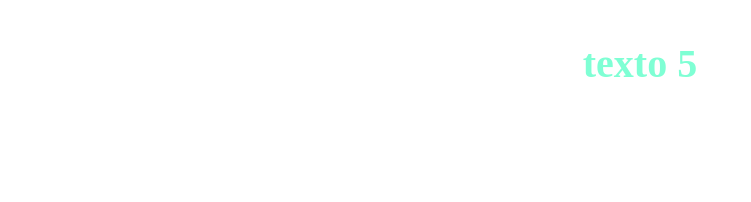
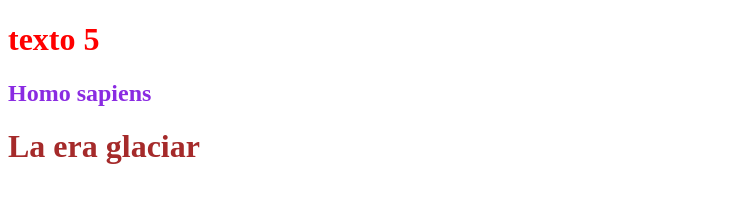
Before and after one commit to sakul972/lukass.github.io, a plain HTML site: page index.html in a window 1280 px wide. Shown: the whole page, without its empty margins (0-751 px from the left). Drawn offline with Linux system fonts and the light colour scheme.

Commit message:
Add files via upload
Signed-off-by: sakul072.github.io <lukruiz35@gmail.com>

```diff
--- a/index.html
+++ b/index.html
@@ -4,8 +4,22 @@
     <meta charset="UTF-8">
     <meta name="viewport" content="width=device-width, initial-scale=1.0">
     <title>Document</title>
+    <style>
+#titulo{
+color: red;
+}
+#subtitulo{
+color: blueviolet;
+}
+#titulo2{
+    color: brown;
+}
+
+    </style>
 </head>
 <body>
-<h3 style="color: aquamarine; text-align: center; font-size: 40px;">texto 5</h3>
+<h1 id="titulo">texto 5</h3>
+<h2 id="subtitulo">Homo sapiens</h2>
+<h1 id="titulo2">La era glaciar </h1>
 </body>
 </html>
```
